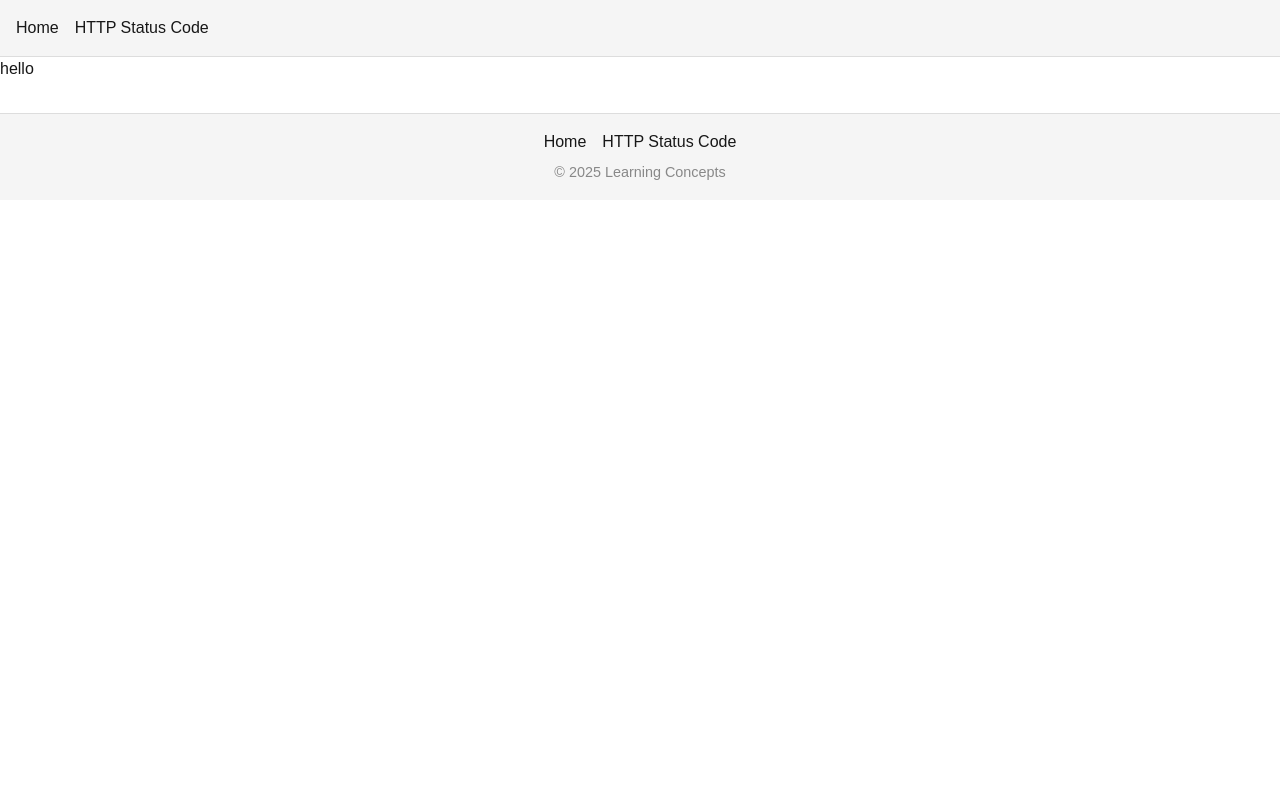
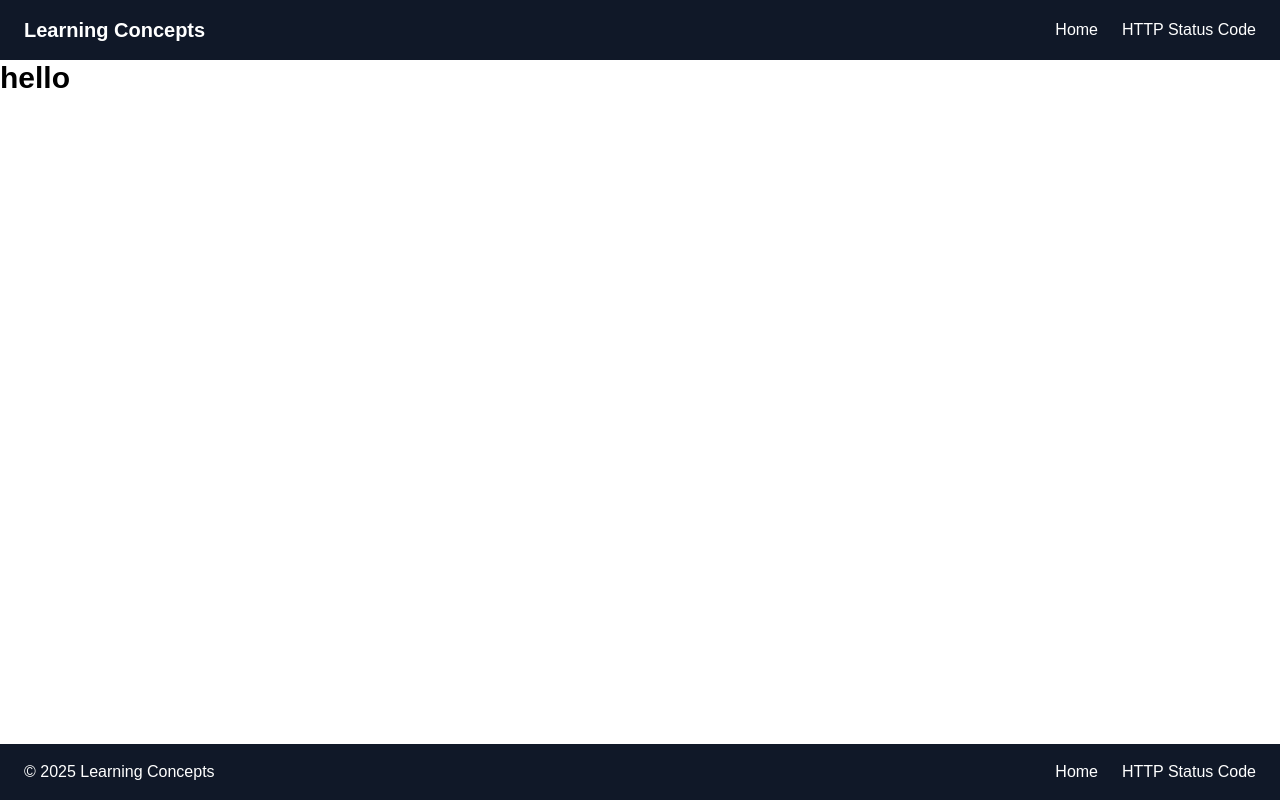
Before and after one commit to RiyaKukadiya/Learning-Concepts, a Next.js app in the folder learning-concepts/: page / in a window 1280 px wide. Built offline with nearby package versions, Linux system fonts and the light colour scheme.

Commit message:
change the ui of header and footer. make footer sticky at bottom .

```diff
--- a/learning-concepts/src/app/components/Footer.tsx
+++ b/learning-concepts/src/app/components/Footer.tsx
@@ -1,13 +1,22 @@
+import React from "react";
 import Link from "next/link";
 
-export default function Footer() {
-  return (
-    <footer style={{padding: '1rem', background: '#f5f5f5', borderTop: '1px solid #ddd', marginTop: '2rem', textAlign: 'center'}}>
-      <nav style={{display: 'flex', gap: '1rem', justifyContent: 'center'}}>
-        <Link href="/">Home</Link>
-        <Link href="/http-status-code">HTTP Status Code</Link>
+const Footer = () => (
+  <footer className="bg-gray-900 text-white py-4 px-6 mt-10">
+    <div className="flex justify-between items-center">
+      <span>&copy; {new Date().getFullYear()} Learning Concepts</span>
+      <nav>
+        <ul className="flex space-x-6">
+          <li>
+            <Link href="/">Home</Link>
+          </li>
+          <li>
+            <Link href="/http-status-code">HTTP Status Code</Link>
+          </li>
+        </ul>
       </nav>
-      <div style={{marginTop: '0.5rem', fontSize: '0.9rem', color: '#888'}}>© 2025 Learning Concepts</div>
-    </footer>
-  );
-}
+    </div>
+  </footer>
+);
+
+export default Footer;
--- a/learning-concepts/src/app/components/Header.tsx
+++ b/learning-concepts/src/app/components/Header.tsx
@@ -1,12 +1,20 @@
+import React from "react";
 import Link from "next/link";
 
-export default function Header() {
-  return (
-    <header style={{padding: '1rem', background: '#f5f5f5', borderBottom: '1px solid #ddd'}}>
-      <nav style={{display: 'flex', gap: '1rem'}}>
-        <Link href="/">Home</Link>
-        <Link href="/http-status-code">HTTP Status Code</Link>
-      </nav>
-    </header>
-  );
-}
+const Header = () => (
+  <header className="bg-gray-900 text-white py-4 px-6 flex justify-between items-center">
+    <div className="text-xl font-bold">Learning Concepts</div>
+    <nav>
+      <ul className="flex space-x-6">
+        <li>
+          <Link href="/">Home</Link>
+        </li>
+        <li>
+          <Link href="/http-status-code">HTTP Status Code</Link>
+        </li>
+      </ul>
+    </nav>
+  </header>
+);
+
+export default Header;
--- a/learning-concepts/src/app/layout.tsx
+++ b/learning-concepts/src/app/layout.tsx
@@ -27,10 +27,10 @@ export default function RootLayout({
   return (
     <html lang="en">
       <body
-        className={`${geistSans.variable} ${geistMono.variable} antialiased`}
+        className={`${geistSans.variable} ${geistMono.variable} antialiased min-h-screen flex flex-col`}
       >
         <Header />
-        {children}
+        <main className="flex-1">{children}</main>
         <Footer />
       </body>
     </html>
--- a/learning-concepts/src/app/page.tsx
+++ b/learning-concepts/src/app/page.tsx
@@ -1,9 +1,7 @@
-export default function Home() {
-  return (
-    <div>
-      <main>
-       hello
-      </main>
-    </div>
-  );
-}
+import React from "react";
+
+const App = () => {
+  return <div className="text-3xl text-black font-bold"> hello</div>;
+};
+
+export default App;
```
